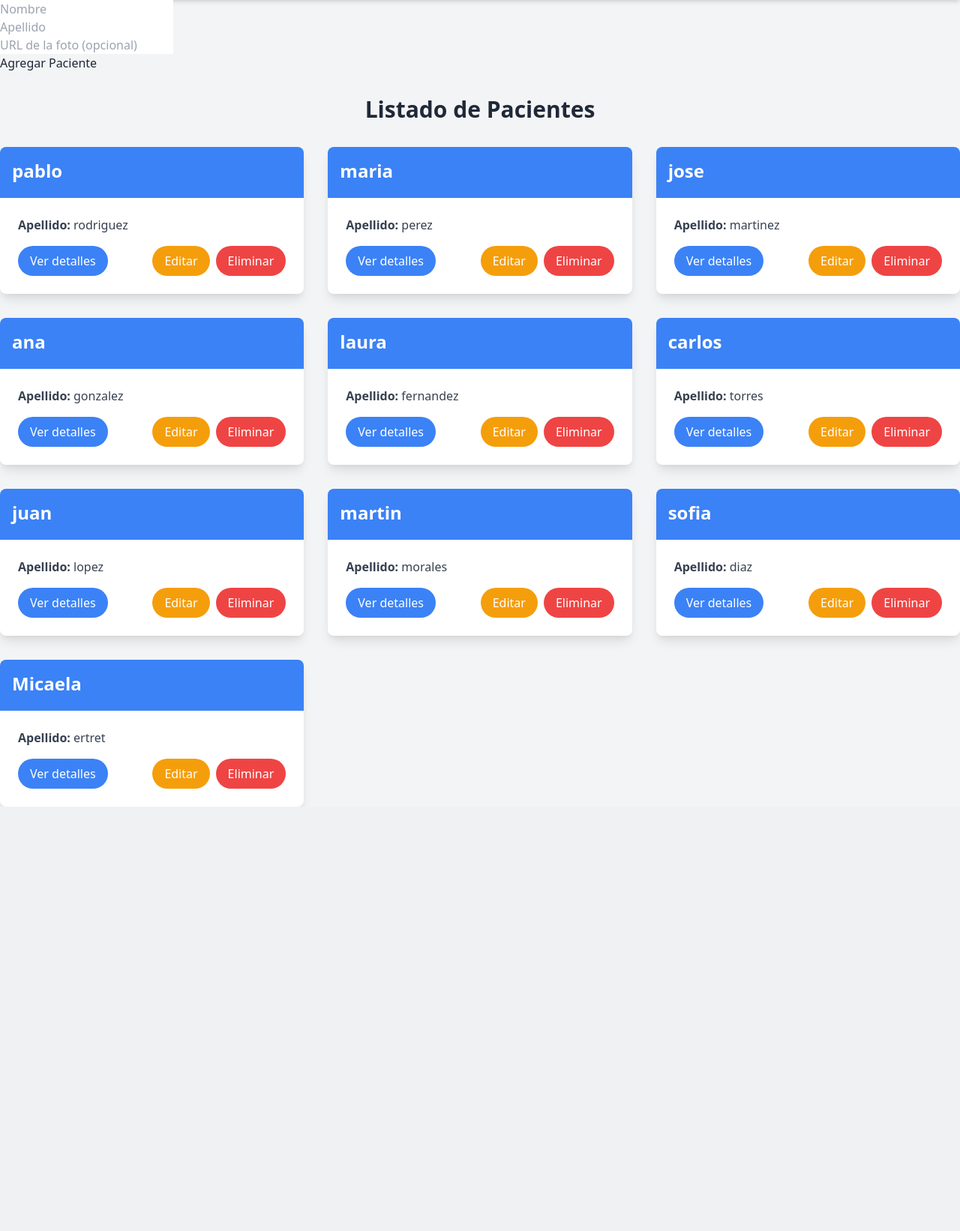
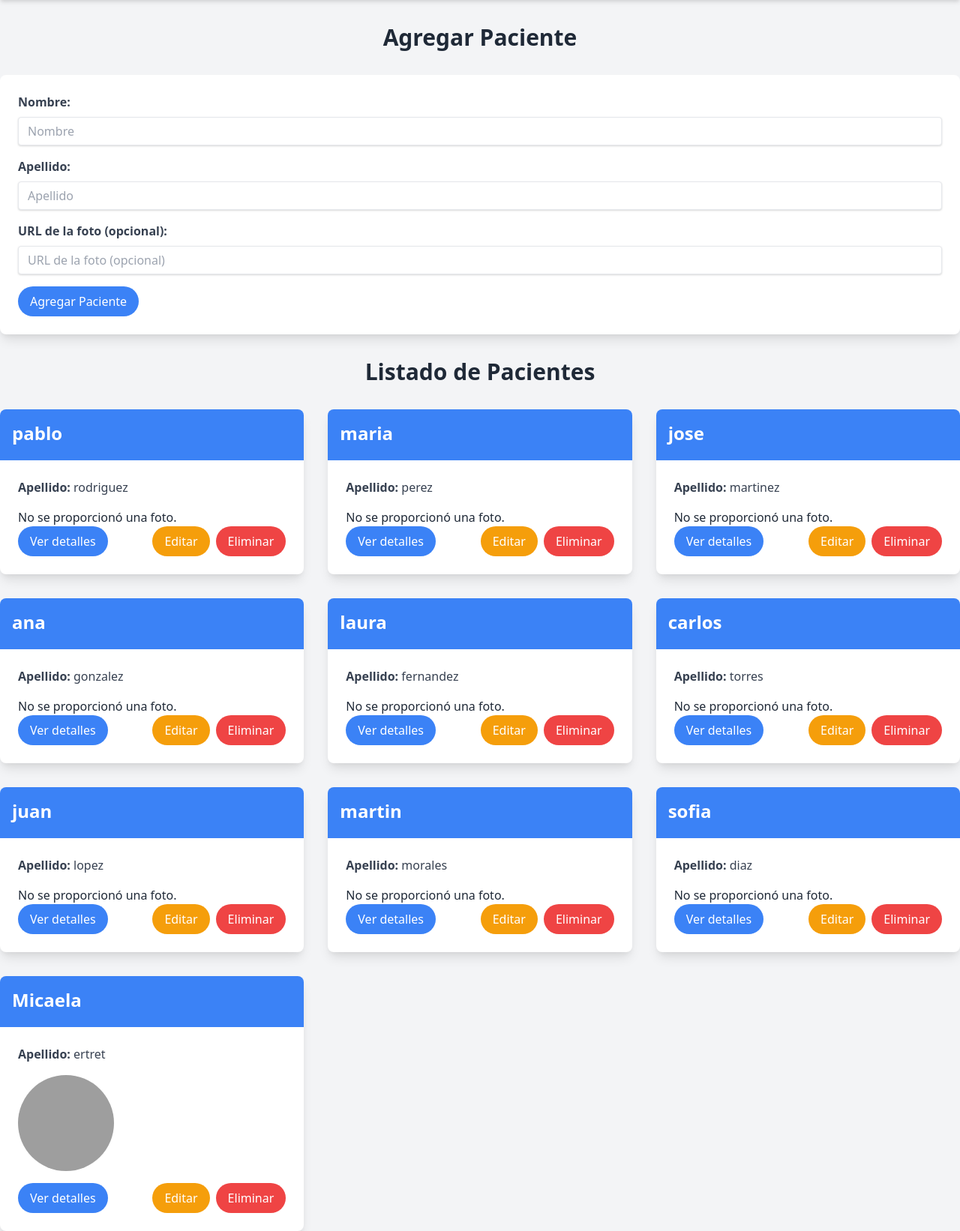
Before and after one commit to Shinder-S/hospital, a PHP site: page /pacientes in a window 1280 px wide. Shown: the part 64-1706 px from the top of the page at 75% size. Before the commit the page ends 1140 px from the top, so only its background shows below. Run offline with PHP 8.4, Linux system fonts and the light colour scheme; the visitor is signed in with stand-in values (Sample User, id 1); data comes from the database, SQL or seed files in the repository; grey boxes are pictures that could not be loaded.

Commit message:
agrego fotos y modificaciones

```diff
--- a/app/controladores/AuthControlador.php
+++ b/app/controladores/AuthControlador.php
@@ -13,34 +13,35 @@ class AuthControlador {
         $this->vista = new AuthVista();
     }
 
-    public function showLoginForm()
-    {
-        // Si el usuario ya está logueado, redirigir a otra parte (por ejemplo, al home)
-        if (isset($_SESSION['USER_EMAIL'])) {
-            header("Location: " . BASE_URL . "home");
-            die(); // Evita que el resto del código se ejecute
+    public function showLoginForm(){
+            if (isset($_SESSION['USER_EMAIL'])) {
+                header("Location: " . BASE_URL . "pacientes");
+                die();
+            }
+            require './templates/home.phtml';
         }
 
-        // Mostrar el formulario de login si no está logueado
-        require './templates/home.phtml';
-    }
+    public function login() {
+        if ($_SERVER['REQUEST_METHOD'] === 'POST') {
+            var_dump($_POST);
+            $email = $_POST['email'] ?? null;
+            $password = $_POST['password'] ?? null;
 
-    public function login() {
-        // Captura los datos del formulario
-        $email = $_POST['email'];
-        $password = $_POST['password'];
+            if (empty($email) || empty($password)) {
+                echo "Los campos no pueden estar vacíos.";
+                return;
+            }
 
-        // Validar y autenticar al usuario (simulación)
-        if ($email === 'admin@example.com' && $password === 'password') {
-            $_SESSION['email'] = $email;  // Guardamos el email en la sesión
-            header('Location: ' . BASE_URL . 'pacientes');  // Redirige a la página de pacientes
-            exit();  // Detener la ejecución del script para evitar el bucle
-        } else {
-            // Si falla la autenticación, mostrar un mensaje de error
-            echo "Usuario o contraseña incorrectos";
+            $usuario = $this->modelo->getUsuario($email);
+            if ($usuario && password_verify($password, $usuario->password)) {
+                $_SESSION['USER_EMAIL'] = $usuario->email;
+                header('Location: ' . BASE_URL . 'pacientes');
+                exit();
+            } else {
+                echo "Usuario o contraseña incorrectos";
+            }
         }
     }
-
 
     public function logout() {
         session_start();
--- a/app/modelos/ModeloUsuario.php
+++ b/app/modelos/ModeloUsuario.php
@@ -15,4 +15,5 @@ class ModeloUsuario {
 
         return $usuario;
     }
+
 }
--- a/router.php
+++ b/router.php
@@ -18,7 +18,7 @@ $params = explode('/', $accion);
 $publicRoutes = ['home', 'login', 'logout', 'pacientes'];  // Definimos las rutas públicas
 
 // Proteger las rutas privadas, asegurando que el usuario esté logueado
-if (!in_array($params[0], $publicRoutes) && !isset($_SESSION['email'])) {
+if (!in_array($params[0], $publicRoutes) && !isset($_SESSION['USER_EMAIL'])) {
     header('Location: ' . BASE_URL . 'home');  // Redirigir al home/login si no está autenticado
     exit();
 }
--- a/templates/formuagregarpaciente.phtml
+++ b/templates/formuagregarpaciente.phtml
@@ -1,7 +1,27 @@
 
-<form action="agregarPaciente" method="POST" >
-    <input type="text" name="nombre" placeholder="Nombre" required><br>
-    <input type="text" name="apellido" placeholder="Apellido" required><br>
-    <input type="text" name="foto" placeholder="URL de la foto (opcional)"><br>
-    <button type="submit">Agregar Paciente</button>
-</form>
+<main class="container mx-auto mt-8">
+    <h2 class="text-3xl font-bold mb-8 text-center text-gray-800">Agregar Paciente</h2>
+
+    <div class="bg-white shadow-lg rounded-lg p-6">
+        <form action="agregarPaciente" method="POST">
+            <div class="mb-4">
+                <label for="nombre" class="block text-gray-700 font-bold mb-2">Nombre:</label>
+                <input type="text" name="nombre" id="nombre" placeholder="Nombre" required class="shadow appearance-none border rounded w-full py-2 px-3 text-gray-700 leading-tight focus:outline-none focus:shadow-outline">
+            </div>
+
+            <div class="mb-4">
+                <label for="apellido" class="block text-gray-700 font-bold mb-2">Apellido:</label>
+                <input type="text" name="apellido" id="apellido" placeholder="Apellido" required class="shadow appearance-none border rounded w-full py-2 px-3 text-gray-700 leading-tight focus:outline-none focus:shadow-outline">
+            </div>
+
+            <div class="mb-4">
+                <label for="foto" class="block text-gray-700 font-bold mb-2">URL de la foto (opcional):</label>
+                <input type="text" name="foto" id="foto" placeholder="URL de la foto (opcional)" class="shadow appearance-none border rounded w-full py-2 px-3 text-gray-700 leading-tight focus:outline-none focus:shadow-outline">
+            </div>
+
+            <button type="submit" class="bg-blue-500 hover:bg-blue-600 text-white py-2 px-4 rounded-full transition">
+                Agregar Paciente
+            </button>
+        </form>
+    </div>
+</main>
--- a/templates/pacientes.phtml
+++ b/templates/pacientes.phtml
@@ -1,5 +1,5 @@
-<?php require 'header.phtml'?>
-<?php require 'formuagregarpaciente.phtml'?>
+<?php require 'header.phtml'; ?>
+<?php require 'formuagregarpaciente.phtml'; ?>
 <main class="container mx-auto mt-8">
     <h2 class="text-3xl font-bold mb-8 text-center text-gray-800">Listado de Pacientes</h2>
 
@@ -15,6 +15,16 @@
                     <p class="text-gray-700 mb-4">
                         <span class="font-bold">Apellido:</span> <?php echo htmlspecialchars($paciente->apellido); ?>
                     </p>
+
+                    <!-- Mostrar la foto del paciente -->
+                    <?php if (!empty($paciente->foto)): ?>
+                        <div class="mb-4">
+                            <img src="<?= htmlspecialchars($paciente->foto); ?>" alt="Foto de <?= htmlspecialchars($paciente->nombre); ?>" class="w-32 h-32 object-cover rounded-full">
+                        </div>
+                    <?php else: ?>
+                        <p>No se proporcionó una foto.</p>
+                    <?php endif; ?>
+
                     <div class="flex justify-between items-center">
                         <a href="pacienteporid/<?php echo $paciente->id; ?>"
                            class="bg-blue-500 hover:bg-blue-700 text-white py-2 px-4 rounded-full transition">
```
Also changed, not shown: templates/formueditarpaciente.phtml (+20 -9 lines).
